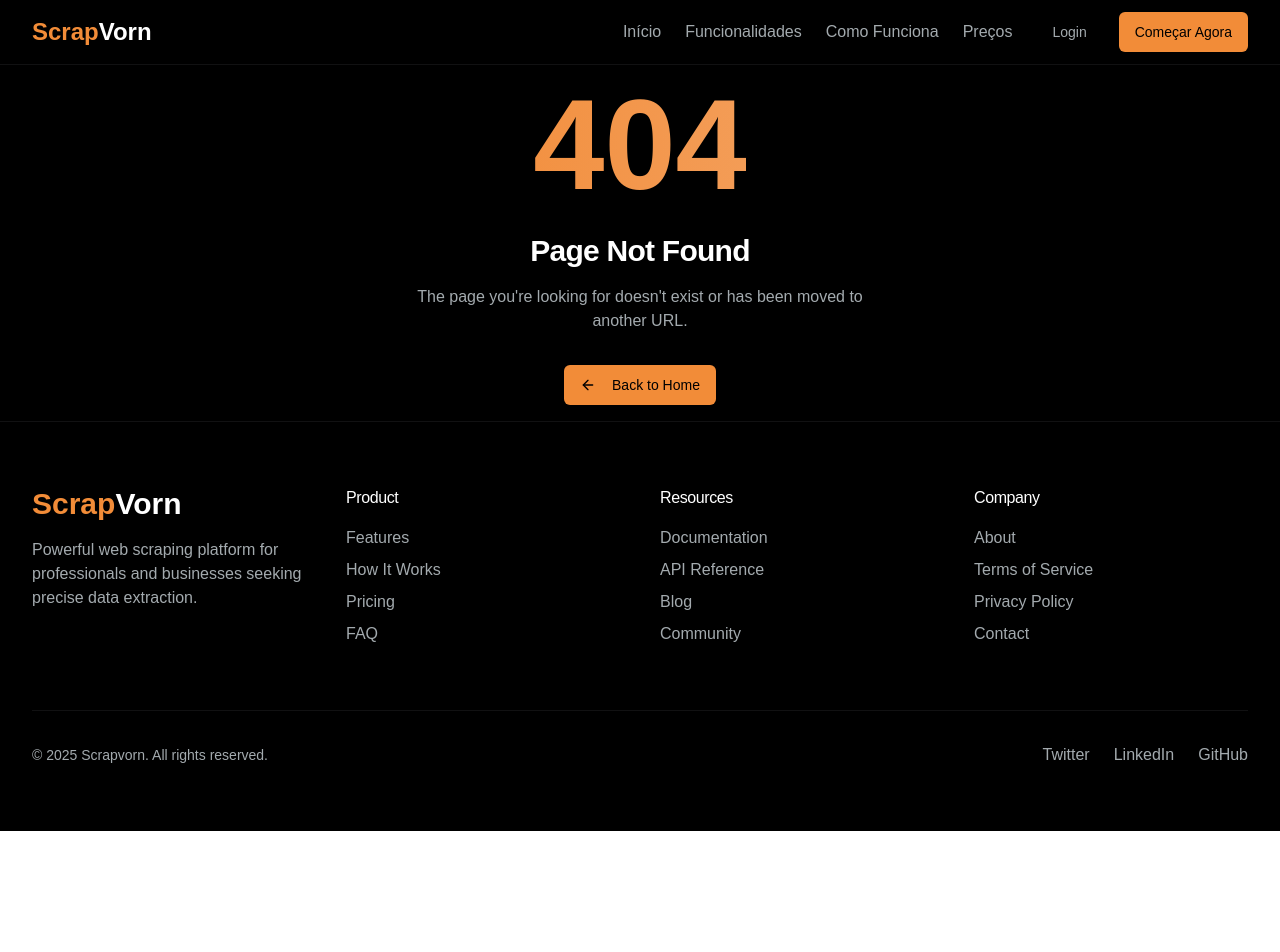
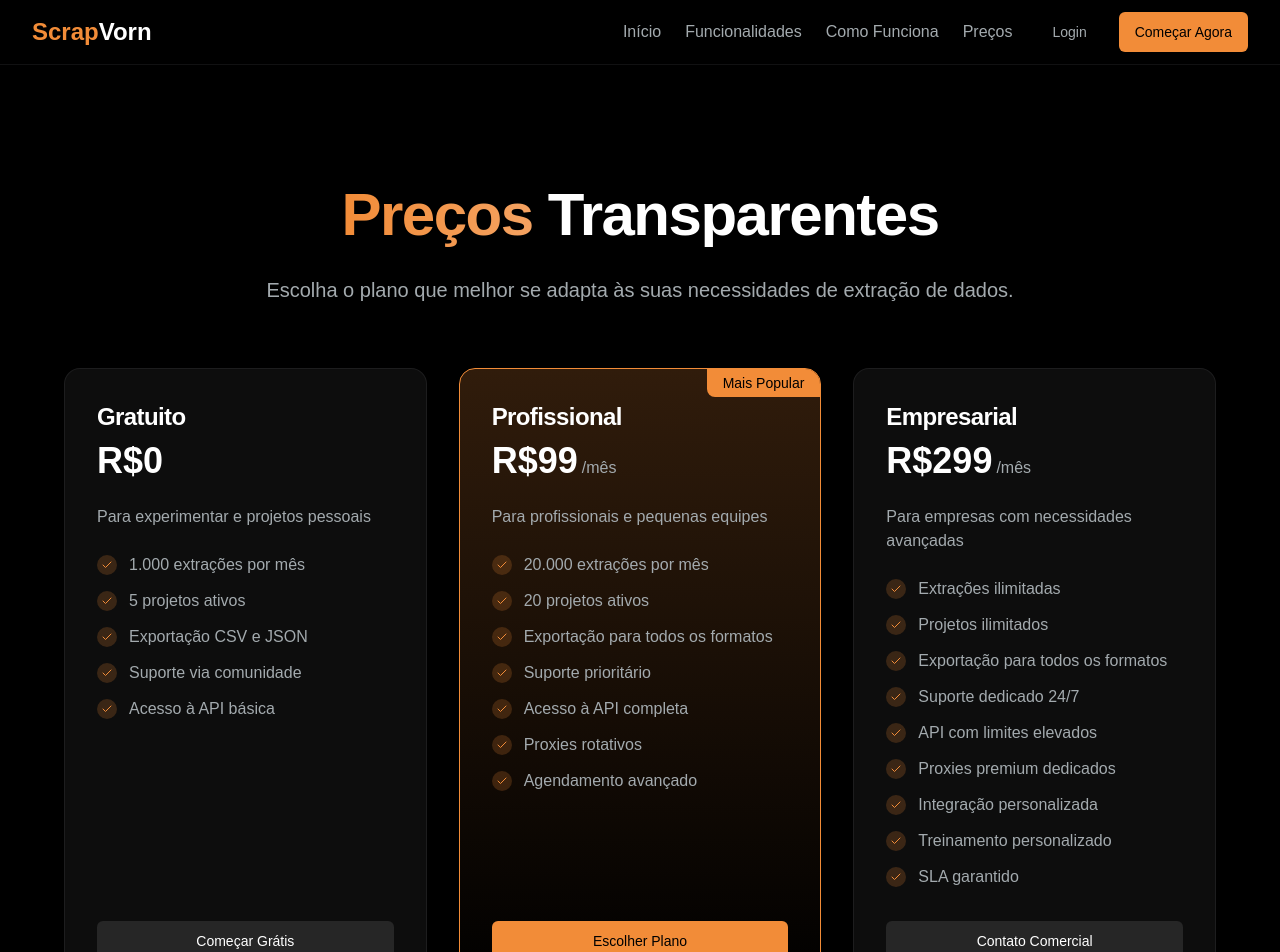
Before and after one commit to gustarw/voracious-scraper-hub, a React (Vite) app: page /precos in a window 1280 px wide. Shown: the top 952 px of the page. Before the commit the page ends 831 px from the top, so only its background shows below. Built offline with nearby package versions, Linux system fonts and the light colour scheme; a web font is replaced by a local one.

Commit message:
Create new pages
Create pages for features, how it works, and pricing, matching the style of the hero section.

```diff
--- a/src/App.tsx
+++ b/src/App.tsx
@@ -9,6 +9,9 @@ import Index from "@/pages/Index";
 import Auth from "@/pages/Auth";
 import Dashboard from "@/pages/Dashboard";
 import NotFound from "@/pages/NotFound";
+import Functionalities from "@/pages/Functionalities";
+import HowItWorks from "@/pages/HowItWorks";
+import Pricing from "@/pages/Pricing";
 
 // Dashboard pages
 import Scraping from "@/pages/dashboard/Scraping";
@@ -28,6 +31,9 @@ function App() {
           {/* Public Routes */}
           <Route path="/" element={<Index />} />
           <Route path="/auth" element={<Auth />} />
+          <Route path="/funcionalidades" element={<Functionalities />} />
+          <Route path="/como-funciona" element={<HowItWorks />} />
+          <Route path="/precos" element={<Pricing />} />
 
           {/* Protected Routes */}
           <Route
--- a/src/components/home/Hero.tsx
+++ b/src/components/home/Hero.tsx
@@ -2,6 +2,7 @@
 import { ArrowRight, Database, Code, Shield } from "lucide-react";
 import { Button } from "@/components/ui/button";
 import { cn } from "@/lib/utils";
+import { Link } from "react-router-dom";
 
 export function Hero() {
   return (
@@ -31,16 +32,22 @@ export function Hero() {
             <Button
               size="lg"
               className="bg-scrapvorn-orange hover:bg-scrapvorn-orangeLight text-black font-medium px-8 py-6 rounded-lg group"
+              asChild
             >
-              Começar a Extrair
-              <ArrowRight className="ml-2 h-5 w-5 group-hover:translate-x-1 transition-transform" />
+              <Link to="/auth?tab=register">
+                Começar a Extrair
+                <ArrowRight className="ml-2 h-5 w-5 group-hover:translate-x-1 transition-transform" />
+              </Link>
             </Button>
             <Button
               size="lg"
               variant="outline"
               className="border-scrapvorn-gray/30 hover:bg-white/5 text-scrapvorn-orange hover:text-scrapvorn-orangeLight"
+              asChild
             >
-              Ver Demonstração
+              <Link to="/como-funciona">
+                Ver Demonstração
+              </Link>
             </Button>
           </div>
 
@@ -69,17 +76,20 @@ export function Hero() {
             {
               icon: Database,
               title: "Extração Poderosa",
-              description: "Extraia dados de qualquer site com precisão e velocidade."
+              description: "Extraia dados de qualquer site com precisão e velocidade.",
+              link: "/funcionalidades"
             },
             {
               icon: Code,
               title: "Filtros Avançados",
-              description: "Filtre e transforme seus dados com nosso poderoso motor de consultas."
+              description: "Filtre e transforme seus dados com nosso poderoso motor de consultas.",
+              link: "/funcionalidades"
             },
             {
               icon: Shield,
               title: "Seguro & Confiável",
-              description: "Segurança de nível empresarial com proxies rotativos e limitadores de taxa."
+              description: "Segurança de nível empresarial com proxies rotativos e limitadores de taxa.",
+              link: "/como-funciona"
             }
           ].map((feature, index) => (
             <FeatureCard
@@ -87,6 +97,7 @@ export function Hero() {
               icon={feature.icon}
               title={feature.title}
               description={feature.description}
+              link={feature.link}
               index={index}
             />
           ))}
@@ -108,12 +119,14 @@ interface FeatureCardProps {
   icon: React.ElementType;
   title: string;
   description: string;
+  link: string;
   index: number;
 }
 
-function FeatureCard({ icon: Icon, title, description, index }: FeatureCardProps) {
+function FeatureCard({ icon: Icon, title, description, link, index }: FeatureCardProps) {
   return (
-    <div
+    <Link
+      to={link}
       className={cn(
         "group p-6 rounded-xl border border-scrapvorn-gray/10 bg-gradient-to-b from-white/5 to-transparent backdrop-blur-sm hover:border-scrapvorn-orange/30 transition-all duration-300 animate-slide-up",
       )}
@@ -124,6 +137,6 @@ function FeatureCard({ icon: Icon, title, description, index }: FeatureCardProps
       </div>
       <h3 className="font-medium text-xl text-white mb-2">{title}</h3>
       <p className="text-scrapvorn-gray">{description}</p>
-    </div>
+    </Link>
   );
 }
--- a/src/components/layout/Navbar.tsx
+++ b/src/components/layout/Navbar.tsx
@@ -25,13 +25,13 @@ export function Navbar() {
               <Link to="/" className="text-scrapvorn-gray hover:text-white transition-colors">
                 Início
               </Link>
-              <Link to="#features" className="text-scrapvorn-gray hover:text-white transition-colors">
+              <Link to="/funcionalidades" className="text-scrapvorn-gray hover:text-white transition-colors">
                 Funcionalidades
               </Link>
-              <Link to="#how-it-works" className="text-scrapvorn-gray hover:text-white transition-colors">
+              <Link to="/como-funciona" className="text-scrapvorn-gray hover:text-white transition-colors">
                 Como Funciona
               </Link>
-              <Link to="#pricing" className="text-scrapvorn-gray hover:text-white transition-colors">
+              <Link to="/precos" className="text-scrapvorn-gray hover:text-white transition-colors">
                 Preços
               </Link>
             </nav>
@@ -68,13 +68,13 @@ export function Navbar() {
                   <Link to="/" className="text-lg font-medium">
                     Início
                   </Link>
-                  <Link to="#features" className="text-lg font-medium">
+                  <Link to="/funcionalidades" className="text-lg font-medium">
                     Funcionalidades
                   </Link>
-                  <Link to="#how-it-works" className="text-lg font-medium">
+                  <Link to="/como-funciona" className="text-lg font-medium">
                     Como Funciona
                   </Link>
-                  <Link to="#pricing" className="text-lg font-medium">
+                  <Link to="/precos" className="text-lg font-medium">
                     Preços
                   </Link>
 
--- /dev/null
+++ b/src/pages/Functionalities.tsx
@@ -0,0 +1,30 @@
+
+import { Navbar } from "@/components/layout/Navbar";
+import { Footer } from "@/components/layout/Footer";
+import { Features } from "@/components/home/Features";
+import { CallToAction } from "@/components/home/CallToAction";
+
+const Functionalities = () => {
+  return (
+    <div className="min-h-screen bg-black text-white">
+      <Navbar />
+      <main>
+        <div className="pt-28 pb-12 container mx-auto px-4 sm:px-6 lg:px-8">
+          <div className="text-center max-w-3xl mx-auto mb-16">
+            <h1 className="text-white font-bold mb-6 leading-tight">
+              <span className="text-gradient">Funcionalidades</span> Poderosas
+            </h1>
+            <p className="text-scrapvorn-gray text-xl">
+              Conheça todas as funcionalidades do Scrapvorn que tornam a extração de dados web mais simples e eficiente.
+            </p>
+          </div>
+        </div>
+        <Features />
+        <CallToAction />
+      </main>
+      <Footer />
+    </div>
+  );
+};
+
+export default Functionalities;
--- /dev/null
+++ b/src/pages/HowItWorks.tsx
@@ -0,0 +1,30 @@
+
+import { Navbar } from "@/components/layout/Navbar";
+import { Footer } from "@/components/layout/Footer";
+import { HowItWorks as HowItWorksSection } from "@/components/home/HowItWorks";
+import { CallToAction } from "@/components/home/CallToAction";
+
+const HowItWorks = () => {
+  return (
+    <div className="min-h-screen bg-black text-white">
+      <Navbar />
+      <main>
+        <div className="pt-28 pb-12 container mx-auto px-4 sm:px-6 lg:px-8">
+          <div className="text-center max-w-3xl mx-auto mb-16">
+            <h1 className="text-white font-bold mb-6 leading-tight">
+              Como o <span className="text-gradient">Scrapvorn</span> Funciona
+            </h1>
+            <p className="text-scrapvorn-gray text-xl">
+              Entenda o fluxo de trabalho simplificado e eficiente do Scrapvorn para extração de dados.
+            </p>
+          </div>
+        </div>
+        <HowItWorksSection />
+        <CallToAction />
+      </main>
+      <Footer />
+    </div>
+  );
+};
+
+export default HowItWorks;
--- a/src/pages/Index.tsx
+++ b/src/pages/Index.tsx
@@ -21,9 +21,15 @@ const Index = () => {
       <Navbar />
       <main>
         <Hero />
-        <Features />
-        <HowItWorks />
-        <CallToAction />
+        <div id="features">
+          <Features />
+        </div>
+        <div id="how-it-works">
+          <HowItWorks />
+        </div>
+        <div id="pricing">
+          <CallToAction />
+        </div>
       </main>
       <Footer />
     </div>
--- /dev/null
+++ b/src/pages/Pricing.tsx
@@ -0,0 +1,142 @@
+
+import { Navbar } from "@/components/layout/Navbar";
+import { Footer } from "@/components/layout/Footer";
+import { CallToAction } from "@/components/home/CallToAction";
+import { Check } from "lucide-react";
+import { Button } from "@/components/ui/button";
+import { Link } from "react-router-dom";
+import { useAuth } from "@/context/AuthContext";
+
+const Pricing = () => {
+  const { user } = useAuth();
+
+  const plans = [
+    {
+      name: "Gratuito",
+      price: "R$0",
+      description: "Para experimentar e projetos pessoais",
+      features: [
+        "1.000 extrações por mês",
+        "5 projetos ativos",
+        "Exportação CSV e JSON",
+        "Suporte via comunidade",
+        "Acesso à API básica"
+      ],
+      highlighted: false,
+      buttonText: "Começar Grátis"
+    },
+    {
+      name: "Profissional",
+      price: "R$99",
+      period: "/mês",
+      description: "Para profissionais e pequenas equipes",
+      features: [
+        "20.000 extrações por mês",
+        "20 projetos ativos",
+        "Exportação para todos os formatos",
+        "Suporte prioritário",
+        "Acesso à API completa",
+        "Proxies rotativos",
+        "Agendamento avançado"
+      ],
+      highlighted: true,
+      buttonText: "Escolher Plano"
+    },
+    {
+      name: "Empresarial",
+      price: "R$299",
+      period: "/mês",
+      description: "Para empresas com necessidades avançadas",
+      features: [
+        "Extrações ilimitadas",
+        "Projetos ilimitados",
+        "Exportação para todos os formatos",
+        "Suporte dedicado 24/7",
+        "API com limites elevados",
+        "Proxies premium dedicados",
+        "Integração personalizada",
+        "Treinamento personalizado",
+        "SLA garantido"
+      ],
+      highlighted: false,
+      buttonText: "Contato Comercial"
+    }
+  ];
+
+  return (
+    <div className="min-h-screen bg-black text-white">
+      <Navbar />
+      <main>
+        <div className="pt-28 pb-12 container mx-auto px-4 sm:px-6 lg:px-8">
+          <div className="text-center max-w-3xl mx-auto mb-16">
+            <h1 className="text-white font-bold mb-6 leading-tight">
+              <span className="text-gradient">Preços</span> Transparentes
+            </h1>
+            <p className="text-scrapvorn-gray text-xl">
+              Escolha o plano que melhor se adapta às suas necessidades de extração de dados.
+            </p>
+          </div>
+
+          <div className="grid grid-cols-1 md:grid-cols-3 gap-8 max-w-6xl mx-auto">
+            {plans.map((plan) => (
+              <div
+                key={plan.name}
+                className={`rounded-2xl overflow-hidden border ${
+                  plan.highlighted
+                    ? "border-scrapvorn-orange bg-gradient-to-b from-scrapvorn-orange/20 to-transparent"
+                    : "border-scrapvorn-gray/10 bg-white/5"
+                } p-8 flex flex-col h-full relative`}
+              >
+                {plan.highlighted && (
+                  <div className="absolute top-0 right-0 bg-scrapvorn-orange text-black px-4 py-1 text-sm font-medium rounded-bl-lg">
+                    Mais Popular
+                  </div>
+                )}
+                <h3 className="text-2xl font-bold mb-2">{plan.name}</h3>
+                <div className="flex items-baseline mb-6">
+                  <span className="text-4xl font-bold">{plan.price}</span>
+                  {plan.period && <span className="text-scrapvorn-gray ml-1">{plan.period}</span>}
+                </div>
+                <p className="text-scrapvorn-gray mb-6">{plan.description}</p>
+                <ul className="space-y-3 mb-8 flex-grow">
+                  {plan.features.map((feature) => (
+                    <li key={feature} className="flex items-start">
+                      <div className="flex-shrink-0 h-5 w-5 rounded-full bg-scrapvorn-orange/20 flex items-center justify-center mt-0.5">
+                        <Check className="h-3 w-3 text-scrapvorn-orange" />
+                      </div>
+                      <span className="ml-3 text-scrapvorn-gray">{feature}</span>
+                    </li>
+                  ))}
+                </ul>
+                <Button
+                  className={`w-full ${
+                    plan.highlighted
+                      ? "bg-scrapvorn-orange hover:bg-scrapvorn-orangeLight text-black"
+                      : "bg-white/10 hover:bg-white/20"
+                  }`}
+                  asChild
+                >
+                  <Link to={user ? "/dashboard" : "/auth"}>{plan.buttonText}</Link>
+                </Button>
+              </div>
+            ))}
+          </div>
+
+          <div className="mt-16 text-center max-w-3xl mx-auto">
+            <h3 className="text-xl font-medium mb-4">Precisa de um plano personalizado?</h3>
+            <p className="text-scrapvorn-gray mb-6">
+              Se você tem necessidades específicas ou precisa de uma solução customizada, entre em contato com nossa equipe de vendas.
+            </p>
+            <Button variant="outline" className="border-scrapvorn-orange text-scrapvorn-orange hover:bg-scrapvorn-orange/10">
+              Contato Comercial
+            </Button>
+          </div>
+        </div>
+        <CallToAction />
+      </main>
+      <Footer />
+    </div>
+  );
+};
+
+export default Pricing;
```
